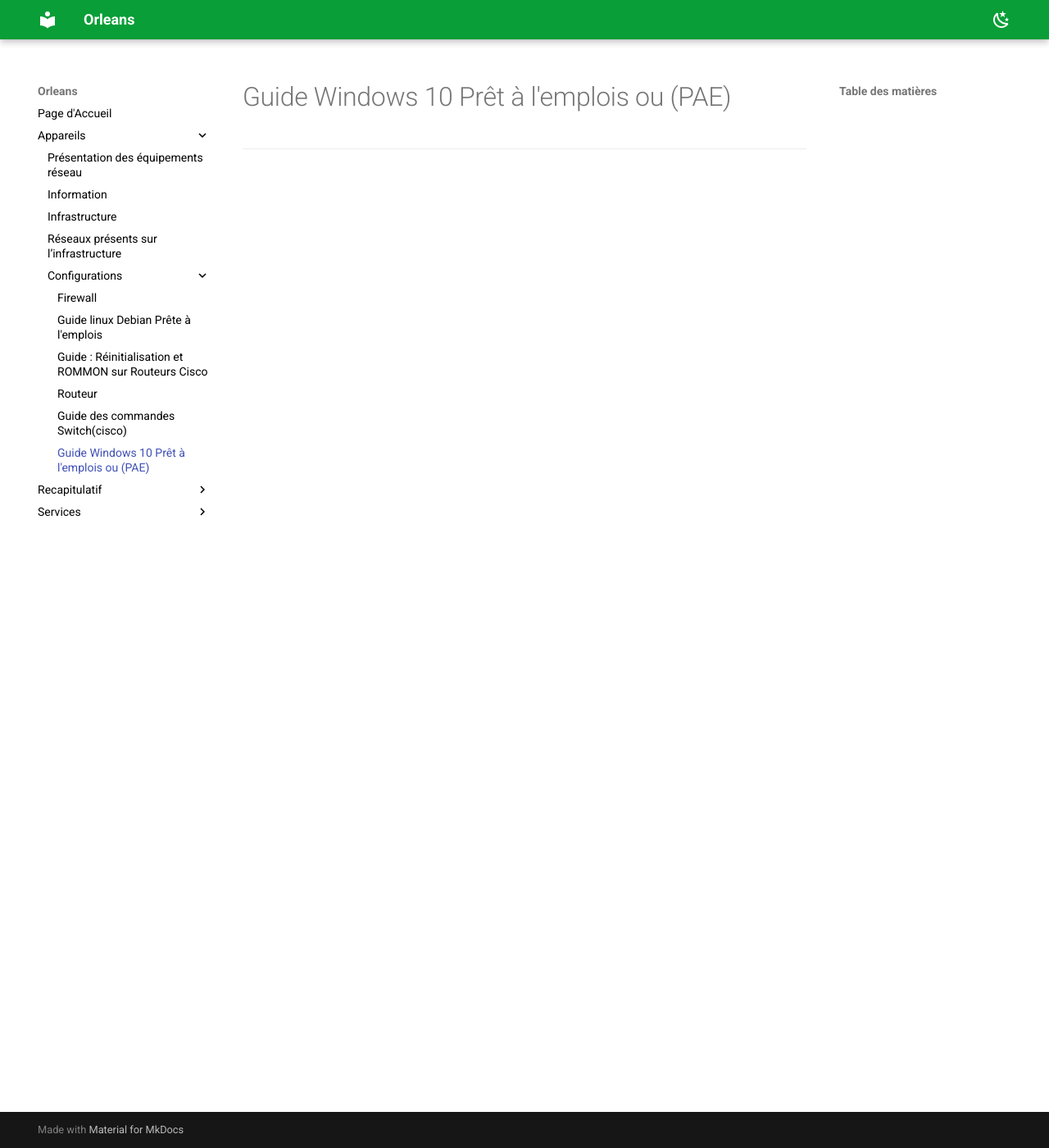
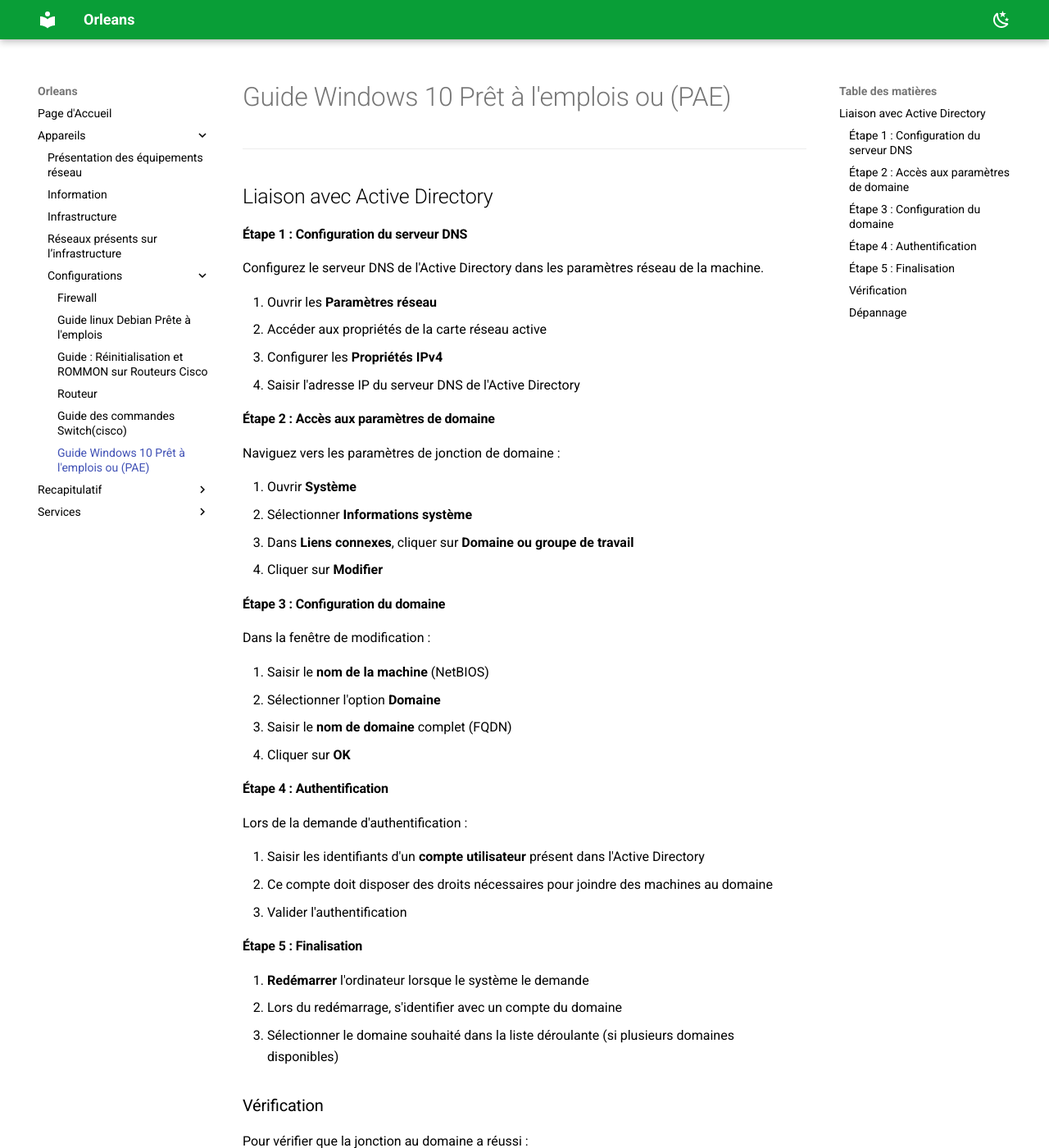
Before and after one commit to XolA-max/gp-orleans-sportludique2025-2026, an MkDocs documentation site: the page built from docs/Appareils/configurations/WIN10.md, in a window 1280 px wide and 1400 px high. Shown: the whole window at 82% size. Built offline with MkDocs 1.6.1 and Material for MkDocs 9.7.7, drawn with Linux system fonts in a browser that asks for light colours; some of the changed text lies outside the part shown.

Commit message:
modif win client

```diff
--- a/docs/Appareils/configurations/WIN10.md
+++ b/docs/Appareils/configurations/WIN10.md
@@ -2,4 +2,62 @@
 
 ---
 
-##
+## Liaison avec Active Directory
+
+#### Étape 1 : Configuration du serveur DNS
+
+Configurez le serveur DNS de l'Active Directory dans les paramètres réseau de la machine.
+
+1. Ouvrir les **Paramètres réseau**
+2. Accéder aux propriétés de la carte réseau active
+3. Configurer les **Propriétés IPv4**
+4. Saisir l'adresse IP du serveur DNS de l'Active Directory
+
+#### Étape 2 : Accès aux paramètres de domaine
+
+Naviguez vers les paramètres de jonction de domaine :
+
+1. Ouvrir **Système**
+2. Sélectionner **Informations système**
+3. Dans **Liens connexes**, cliquer sur **Domaine ou groupe de travail**
+4. Cliquer sur **Modifier**
+
+#### Étape 3 : Configuration du domaine
+
+Dans la fenêtre de modification :
+
+1. Saisir le **nom de la machine** (NetBIOS)
+2. Sélectionner l'option **Domaine**
+3. Saisir le **nom de domaine** complet (FQDN)
+4. Cliquer sur **OK**
+
+#### Étape 4 : Authentification
+
+Lors de la demande d'authentification :
+
+1. Saisir les identifiants d'un **compte utilisateur** présent dans l'Active Directory
+2. Ce compte doit disposer des droits nécessaires pour joindre des machines au domaine
+3. Valider l'authentification
+
+#### Étape 5 : Finalisation
+
+1. **Redémarrer** l'ordinateur lorsque le système le demande
+2. Lors du redémarrage, s'identifier avec un compte du domaine
+3. Sélectionner le domaine souhaité dans la liste déroulante (si plusieurs domaines disponibles)
+
+### Vérification
+
+Pour vérifier que la jonction au domaine a réussi :
+
+- Ouvrir **Système** et vérifier que le nom de domaine apparaît
+- Tester la connexion avec un compte utilisateur du domaine
+
+
+### Dépannage
+
+Si la jonction échoue, vérifier :
+
+- La connectivité réseau avec le contrôleur de domaine
+- La résolution DNS (test ping vers le nom de domaine)
+- Les droits du compte utilisateur utilisé
+- Les paramètres du pare-feu
```
